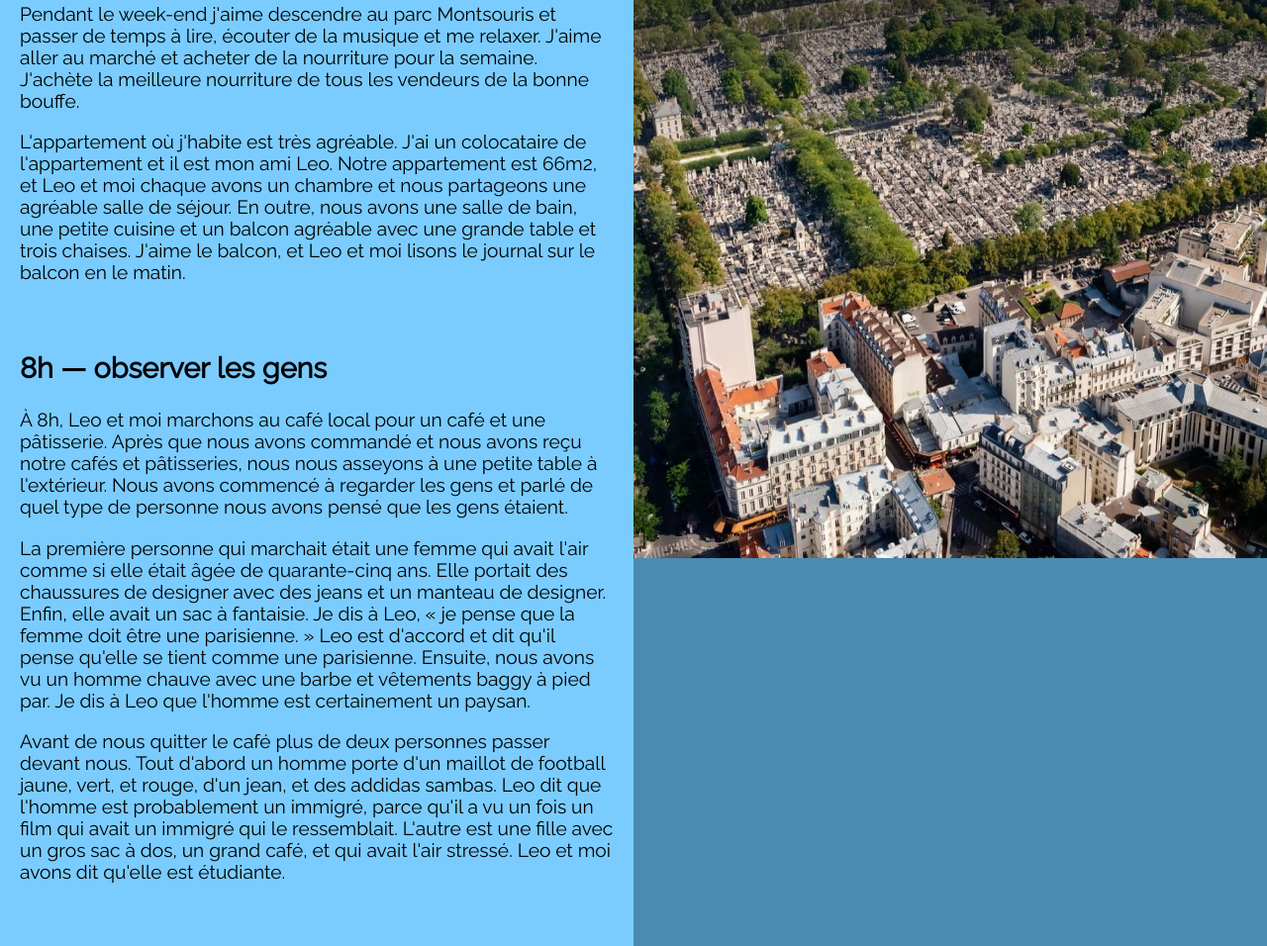
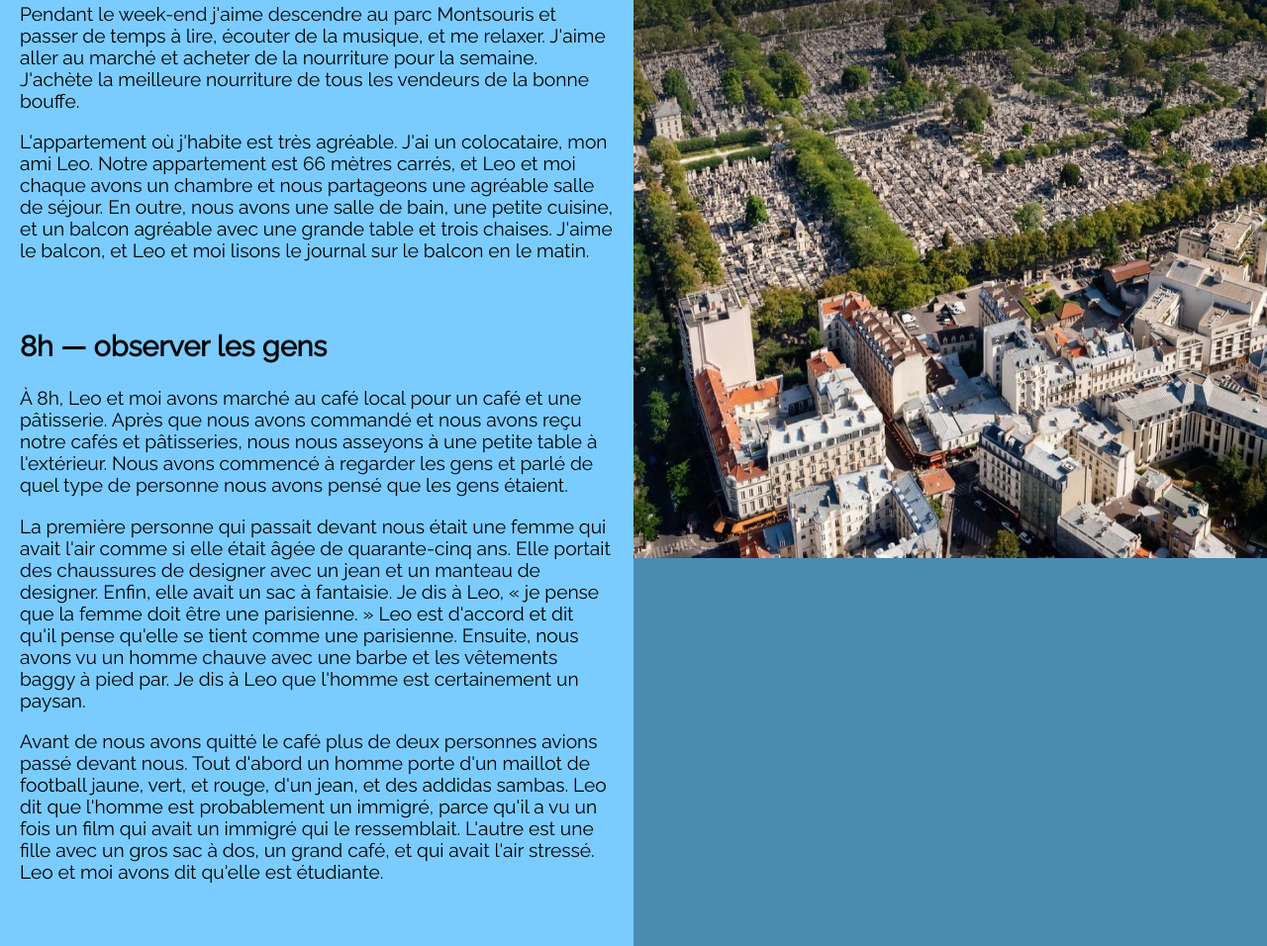
Before and after one commit to alexwgraves/un-jour-dans-la-vie, a plain HTML site: page index.html in a window 1280 px wide. Shown: the part 596-1552 px from the top of the page at 99% size. Drawn offline with nearby package versions, Linux system fonts and the light colour scheme; a script that the page names is missing.

Commit message:
fix some typos

```diff
--- a/index.html
+++ b/index.html
@@ -31,17 +31,17 @@
           <h2>7h30 &mdash; mon arrondissement</h2>
           <p>J'aime vivre dans le 14e arrondissement parce que c'est très calme, il y a grands parcs et beaucoup de nature, et il y a un grand marché. J'habite sur Rue Dareau qui se trouve dans un quartier résidentiel très agréable. Aussi, le métro est très proche de mon appartement. Je peux descendre du métro et être en mesure d'aller à n'importe quel arrondissement de Paris.</p>
 
-          <p>Pendant le week-end j'aime descendre au parc Montsouris et passer de temps à lire, écouter de la musique et me relaxer. J'aime aller au marché et acheter de la nourriture pour la semaine. J'achète la meilleure nourriture de tous les vendeurs de la bonne bouffe.</p>
+          <p>Pendant le week-end j'aime descendre au parc Montsouris et passer de temps à lire, écouter de la musique, et me relaxer. J'aime aller au marché et acheter de la nourriture pour la semaine. J'achète la meilleure nourriture de tous les vendeurs de la bonne bouffe.</p>
 
-          <p>L'appartement où j'habite est très agréable. J'ai un colocataire de l'appartement et il est mon ami Leo. Notre appartement est 66m2, et Leo et moi chaque avons un chambre et nous partageons une agréable salle de séjour. En outre, nous avons une salle de bain, une petite cuisine et un balcon agréable avec une grande table et trois chaises. J'aime le balcon, et Leo et moi lisons le journal sur le balcon en le matin.</p>
+          <p>L'appartement où j'habite est très agréable. J'ai un colocataire, mon ami Leo. Notre appartement est 66 mètres carrés, et Leo et moi chaque avons un chambre et nous partageons une agréable salle de séjour. En outre, nous avons une salle de bain, une petite cuisine, et un balcon agréable avec une grande table et trois chaises. J'aime le balcon, et Leo et moi lisons le journal sur le balcon en le matin.</p>
         </div>
         <div class="step" data-step="2">
           <h2>8h &mdash; observer les gens</h2>
-          <p>À 8h, Leo et moi marchons au café local pour un café et une pâtisserie. Après que nous avons commandé et nous avons reçu notre cafés et pâtisseries, nous nous asseyons à une petite table à l'extérieur. Nous avons commencé à regarder les gens et parlé de quel type de personne nous avons pensé que les gens étaient.</p>
+          <p>À 8h, Leo et moi avons marché au café local pour un café et une pâtisserie. Après que nous avons commandé et nous avons reçu notre cafés et pâtisseries, nous nous asseyons à une petite table à l'extérieur. Nous avons commencé à regarder les gens et parlé de quel type de personne nous avons pensé que les gens étaient.</p>
 
-          <p>La première personne qui marchait était une femme qui avait l'air comme si elle était âgée de quarante-cinq ans. Elle portait des chaussures de designer avec des jeans et un manteau de designer. Enfin, elle avait un sac à fantaisie. Je dis à Leo, « je pense que la femme doit être une parisienne. » Leo est d'accord et dit qu'il pense qu'elle se tient comme une parisienne. Ensuite, nous avons vu un homme chauve avec une barbe et vêtements baggy à pied par. Je dis à Leo que l'homme est certainement un paysan.</p>
+          <p>La première personne qui passait devant nous était une femme qui avait l'air comme si elle était âgée de quarante-cinq ans. Elle portait des chaussures de designer avec un jean et un manteau de designer. Enfin, elle avait un sac à fantaisie. Je dis à Leo, « je pense que la femme doit être une parisienne. » Leo est d'accord et dit qu'il pense qu'elle se tient comme une parisienne. Ensuite, nous avons vu un homme chauve avec une barbe et les vêtements baggy à pied par. Je dis à Leo que l'homme est certainement un paysan.</p>
 
-          <p>Avant de nous quitter le café plus de deux personnes passer devant nous. Tout d'abord un homme porte d'un maillot de football jaune, vert, et rouge, d'un jean, et des addidas sambas. Leo dit que l'homme est probablement un immigré, parce qu'il a vu un fois un film qui avait un immigré qui le ressemblait. L'autre est une fille avec un gros sac à dos, un grand café, et qui avait l'air stressé. Leo et moi avons dit qu'elle est étudiante.</p>
+          <p>Avant de nous avons quitté le café plus de deux personnes avions passé devant nous. Tout d'abord un homme porte d'un maillot de football jaune, vert, et rouge, d'un jean, et des addidas sambas. Leo dit que l'homme est probablement un immigré, parce qu'il a vu un fois un film qui avait un immigré qui le ressemblait. L'autre est une fille avec un gros sac à dos, un grand café, et qui avait l'air stressé. Leo et moi avons dit qu'elle est étudiante.</p>
         </div>
         <div class="step" data-step="3">
           <h2>8h30 &mdash; le vélib'</h2>
@@ -101,9 +101,9 @@
         </div>
         <div class="step" data-step="9">
           <h2>23h30 &mdash; réfléchir à Paris</h2>
-          <p>Quand je pense à Paris, je pense à la beauté, l'immigration, et la culture. Je pense à la beauté parce que Paris est une belle ville qui est très romantique. À Paris, il y a beaucoup de parcs extraordinaires, de belles rues, de cafés supers, et la liste est très longue. Paris est une belle ville avec beaucoup à offrir.</p>
+          <p>Quand je pense à Paris, je pense à la beauté, l'immigration, et la culture. Je pense à la beauté parce que Paris est une belle ville qui est très romantique. À Paris, il y a beaucoup de parcs extraordinaires, de belles rues, de cafés supers… La liste est très longue ! Paris est une belle ville avec beaucoup à offrir.</p>
 
-          <p>Aussi, je pense à l'immigration parce qu'à Paris, il y a beaucoup d'immigrés qui viennent de beaucoup de pays en Afrique. Beaucoup de gens se déplacent à Paris pour travailler et aider leurs familles. Les immigrés qui habitent à Paris sont une grande partie de ce que je pense que Paris est en fait.</p>
+          <p>Aussi, je pense à l'immigration parce qu'à Paris, il y a beaucoup d'immigrés, et en particulier les gens qui viennent de beaucoup de pays en Afrique. Beaucoup de gens se déplacent à Paris pour travailler et aider leurs familles. Les immigrés qui habitent à Paris sont une grande partie de ce que je pense que Paris est en fait.</p>
 
           <p>Enfin, je crois que la culture de Paris est une très grande partie de Paris. La culture est très spécifique et différente que les autres. C'est ce qui rend Paris Paris.</p>
 
```
